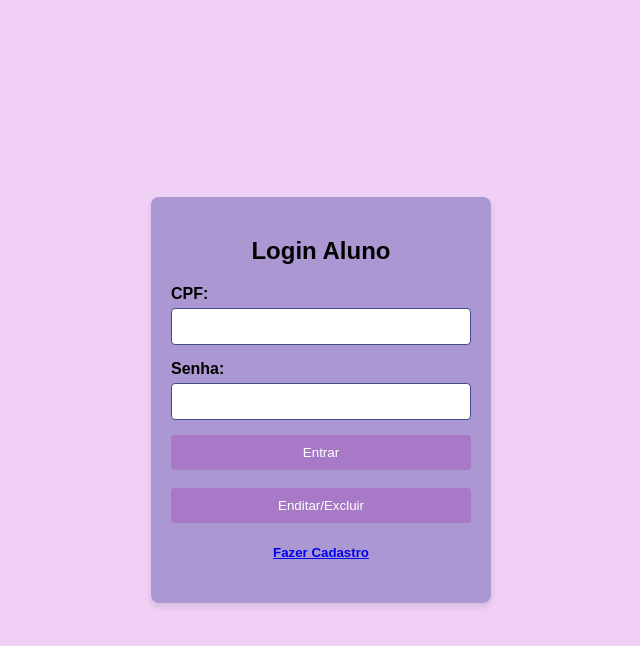
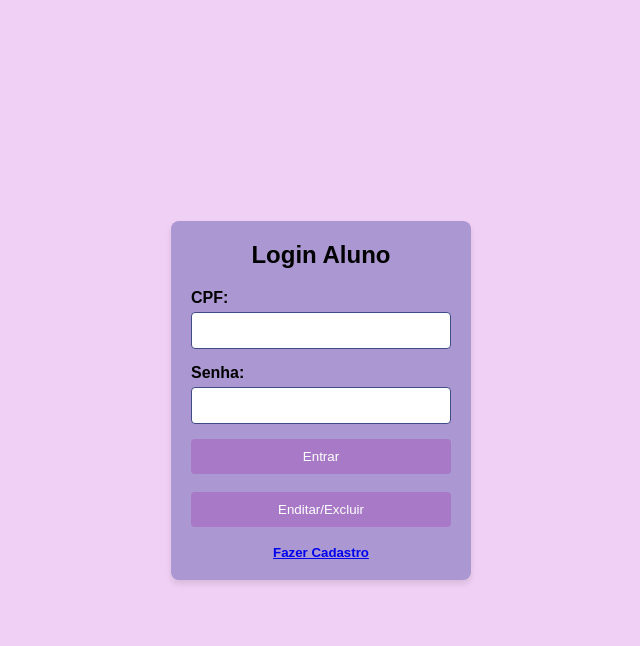
Before and after one commit to juliacode2/Lumedigital-1, a PHP site: page /leitor.php in a window 1280 px wide. Shown: the top 646 px of the page, without its empty margins (319-959 px from the left). Run offline with PHP 8.4, Linux system fonts and the light colour scheme.

Commit message:
LumeDigital
projeto de conclusão de curso

```diff
--- a/trabalho/leitor.php
+++ b/trabalho/leitor.php
@@ -3,6 +3,8 @@
 <head>
     <meta charset="UTF-8">
     <meta name="viewport" content="width=device-width, initial-scale=1.0">
+    <link rel="stylesheet" href="https://cdnjs.cloudflare.com/ajax/libs/font-awesome/6.7.2/css/all.min.css" integrity="sha512-Evv84Mr4kqVGRNSgIGL/F/aIDqQb7xQ2vcrdIwxfjThSH8CSR7PBEakCr51Ck+w+/U6swU2Im1vVX0SVk9ABhg==" crossorigin="anonymous" referrerpolicy="no-referrer" />
+    <link rel="stylesheet" href="../css/index.css">
     <title>Página de Login</title>
     <style>
 
@@ -57,7 +59,9 @@
         }
     </style>
 </head>
+
 <body>
+
 
 
     <div class="container">
@@ -76,7 +80,7 @@
 
         <form method="post" action="editar_excluir_f.php">
         <button type="submit">Enditar/Excluir</button>
-</form>
+</form><br>
 
         <a href="cad1.php">
         <h5>Fazer Cadastro</h5>
```
